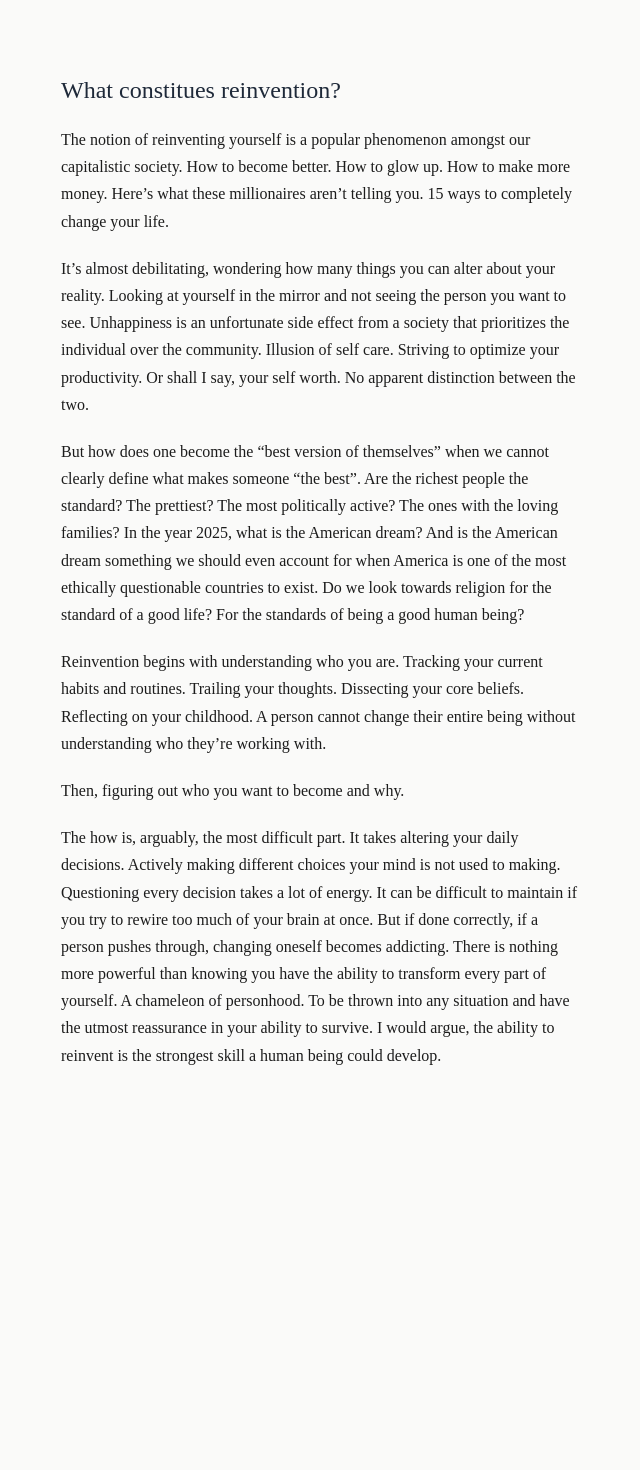
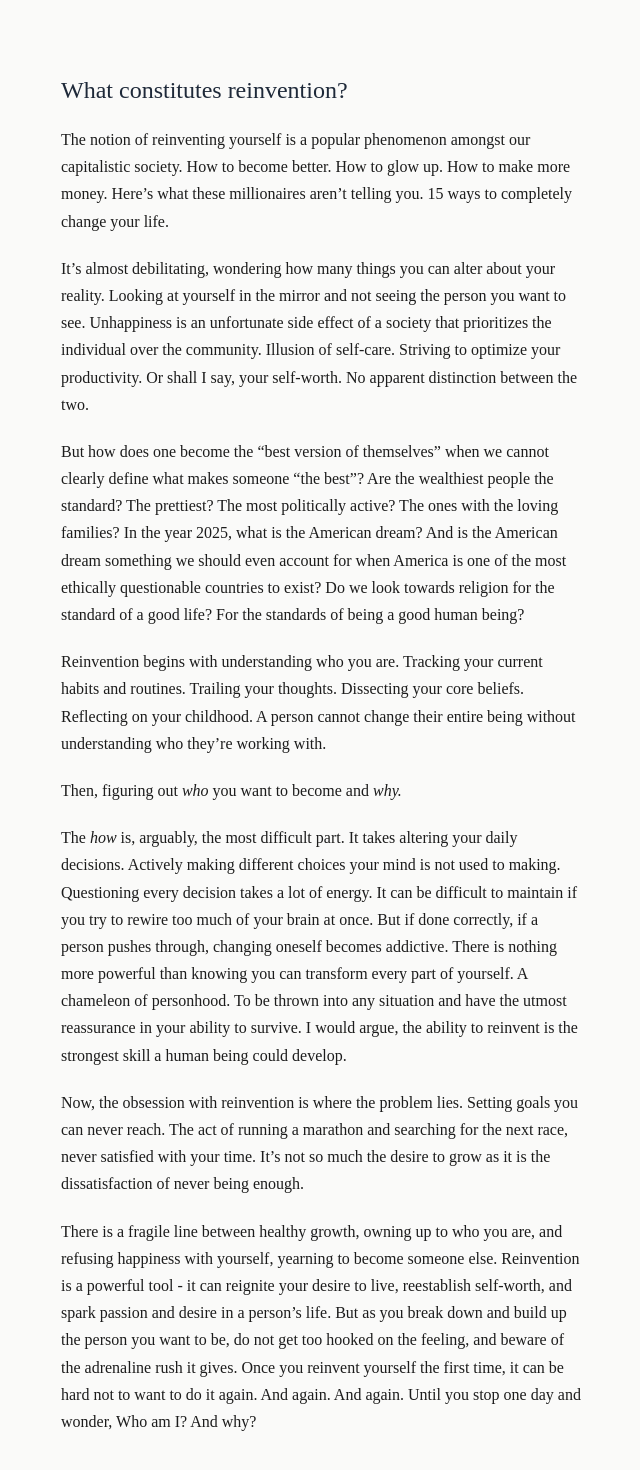
Before and after one commit to ayah-almusaddy/ayahsblog, a Next.js app: page /writing/reinvention in a window 1280 px wide. Shown: the part 98-1568 px from the top of the page, without its empty margins (319-959 px from the left). Before the commit the page ends 1263 px from the top, so only its background shows below. Built offline with nearby package versions, Linux system fonts and the light colour scheme.

Commit message:
writing piece updated

```diff
--- a/src/app/writing/reinvention/page.tsx
+++ b/src/app/writing/reinvention/page.tsx
@@ -2,18 +2,23 @@ export default function ReinventionPost() {
   return (
     <section className="space-y-5 flex justify-center">
       <div className="max-w-prose w-full space-y-5">
-        <h1 className="text-2xl font-medium text-gray-800">What constitues reinvention?</h1>
+        <h1 className="text-2xl font-medium text-gray-800">What constitutes reinvention?</h1>
         <p>{`The notion of reinventing yourself is a popular phenomenon amongst our capitalistic society. How to become better. How to glow up. How to make more money. Here’s what these millionaires aren’t telling you.  15 ways to completely change your life.`}</p>
 
-        <p>{`It’s almost debilitating, wondering how many things you can alter about your reality. Looking at yourself in the mirror and not seeing the person you want to see. Unhappiness is an unfortunate side effect from a society that prioritizes the individual over the community. Illusion of self care. Striving to optimize your productivity. Or shall I say, your self worth. No apparent distinction between the two. `}</p>
+        <p>{`It’s almost debilitating, wondering how many things you can alter about your reality. Looking at yourself in the mirror and not seeing the person you want to see. Unhappiness is an unfortunate side effect of a society that prioritizes the individual over the community. Illusion of self-care. Striving to optimize your productivity. Or shall I say, your self-worth. No apparent distinction between the two. `}</p>
 
-        <p>{`But how does one become the “best version of themselves” when we cannot clearly define what makes someone “the best”. Are the richest people the standard? The prettiest? The most politically active? The ones with the loving families? In the year 2025, what is the American dream? And is the American dream something we should even account for when America is one of the most ethically questionable countries to exist. Do we look towards religion for the standard of a good life? For the standards of being a good human being? `}</p>
+        <p>{`But how does one become the “best version of themselves” when we cannot clearly define what makes someone “the best”? Are the wealthiest people the standard? The prettiest? The most politically active? The ones with the loving families? In the year 2025, what is the American dream? And is the American dream something we should even account for when America is one of the most ethically questionable countries to exist? Do we look towards religion for the standard of a good life? For the standards of being a good human being?`}</p>
 
         <p>{`Reinvention begins with understanding who you are. Tracking your current habits and routines. Trailing your thoughts. Dissecting your core beliefs. Reflecting on your childhood. A person cannot change their entire being without understanding who they’re working with. `} </p>
 
-        <p>{`Then, figuring out who you want to become and why.  `}</p>
+        <p>Then, figuring out <i>who</i> you want to become and <i>why.</i></p>
 
-        <p>{`The how is, arguably, the most difficult part. It takes altering your daily decisions. Actively making different choices your mind is not used to making. Questioning every decision takes a lot of energy. It can be difficult to maintain if you try to rewire too much of your brain at once. But if done correctly, if a person pushes through, changing oneself becomes addicting. There is nothing more powerful than knowing you have the ability to transform every part of yourself. A chameleon of personhood. To be thrown into any situation and have the utmost reassurance in your ability to survive. I would argue, the ability to reinvent is the strongest skill a human being could develop. `}</p>
+        <p>The <i>how</i> is, arguably, the most difficult part. It takes altering your daily decisions. Actively making different choices your mind is not used to making. Questioning every decision takes a lot of energy. It can be difficult to maintain if you try to rewire too much of your brain at once. But if done correctly, if a person pushes through, changing oneself becomes addictive. There is nothing more powerful than knowing you can transform every part of yourself. A chameleon of personhood. To be thrown into any situation and have the utmost reassurance in your ability to survive. I would argue, the ability to reinvent is the strongest skill a human being could develop.</p>
+
+        <p>{'Now, the obsession with reinvention is where the problem lies. Setting goals you can never reach. The act of running a marathon and searching for the next race, never satisfied with your time. It’s not so much the desire to grow as it is the dissatisfaction of never being enough. '}</p>
+
+        <p>{'There is a fragile line between healthy growth, owning up to who you are, and refusing happiness with yourself, yearning to become someone else. Reinvention is a powerful tool - it can reignite your desire to live, reestablish self-worth, and spark passion and desire in a person’s life. But as you break down and build up the person you want to be, do not get too hooked on the feeling, and beware of the adrenaline rush it gives. Once you reinvent yourself the first time, it can be hard not to want to do it again. And again. And again. Until you stop one day and wonder, Who am I? And why?'}</p>
+
       </div>
     </section>
   );
```
